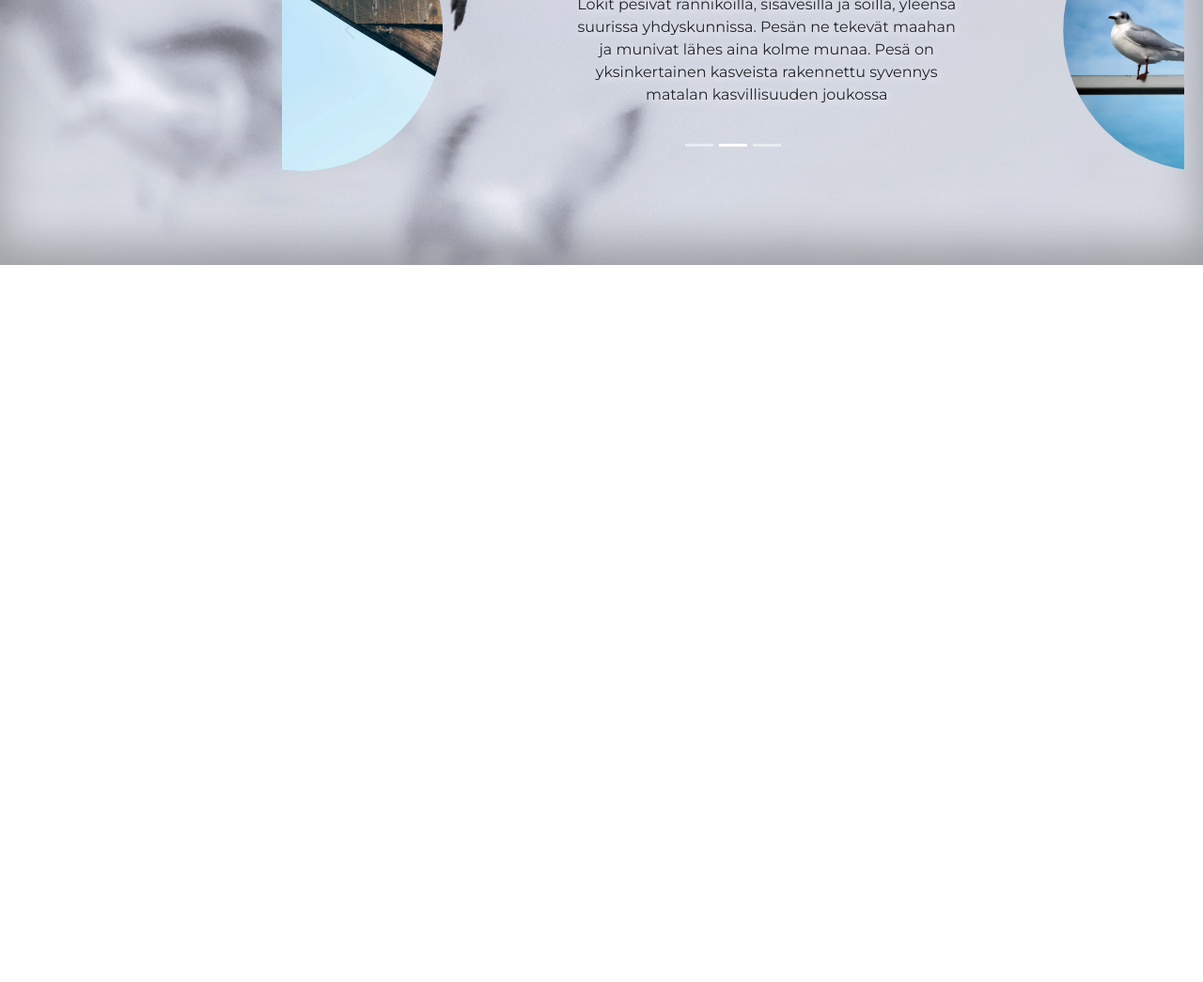
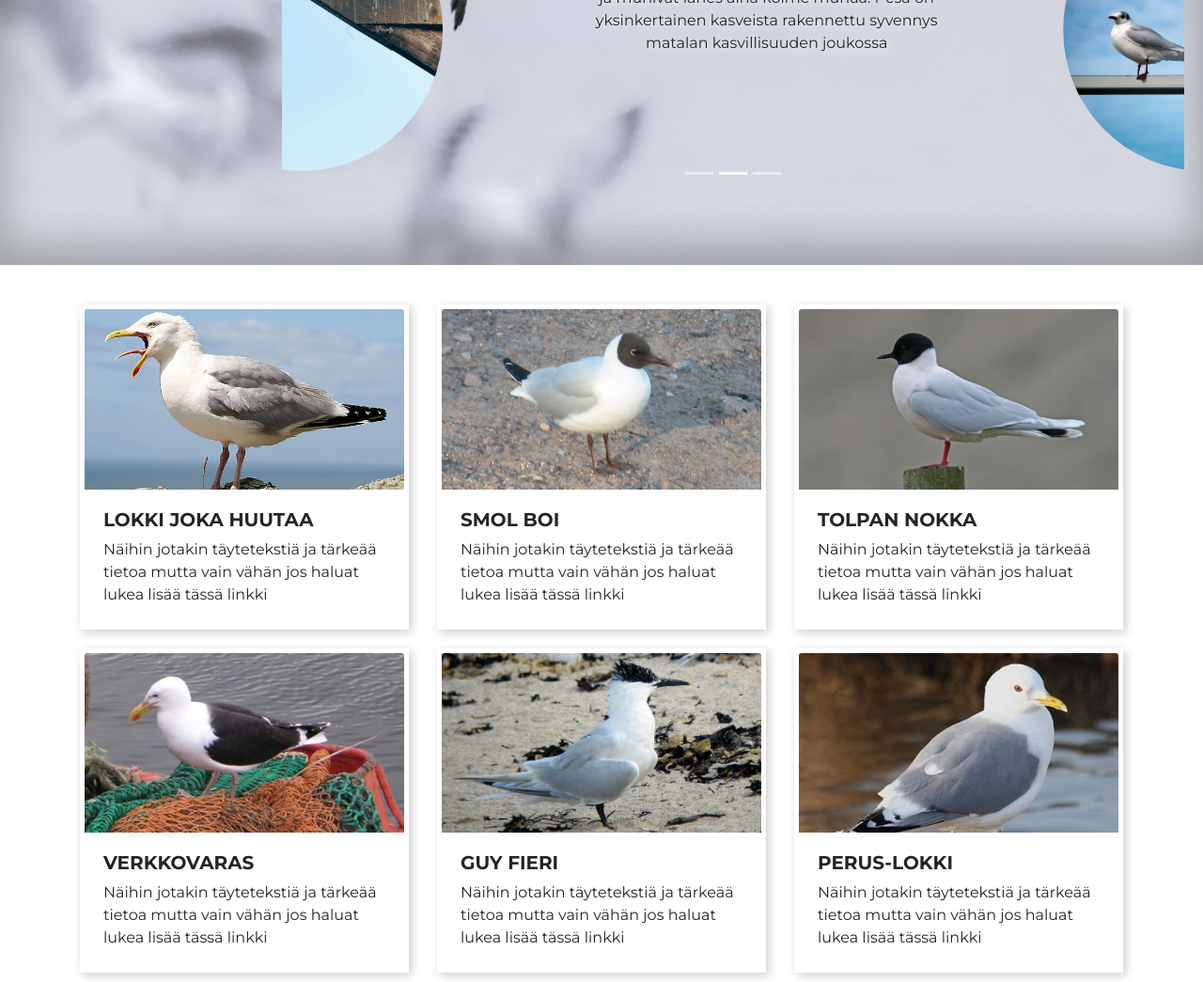
Before and after one commit to Kastlej/Lokkilehti, a plain HTML site: page index.html in a window 1280 px wide. Shown: the part 518-1563 px from the top of the page at 94% size. Before the commit the page ends 800 px from the top, so only its background shows below. Drawn offline with Linux system fonts and the light colour scheme.

Commit message:
lisää paskaa

```diff
--- a/assets/css/style.css
+++ b/assets/css/style.css
@@ -29,9 +29,10 @@ h5	{
 
 .karuselli-teksti p	{
 	margin: 0 30px;
+	height: 230px;
 }
 
-div #navbar-landing	{
+div #navbar-home	{
 	background-color: #fff;
 }
 
@@ -96,7 +97,7 @@ div #navbar-landing	{
 	opacity: 0.1;
 }
 
-#omacss #landing{
+#omacss #home{
 	height: 100%;
 }
 
@@ -104,3 +105,24 @@ div #navbar-landing	{
 #omacss .hoverArrow	{
 	opacity: 1;
 }
+
+#omacss .carousel-indicators	{
+	bottom: -20px;
+}
+
+.flex {
+  display: flex;
+  flex-wrap: wrap;
+}
+
+#omacss	.card	{
+	border-radius: 0%;
+	border: none;
+	padding: 5px 5px;
+	box-shadow: 3px 3px 10px rgba(0,0,0,0.2);
+	margin: 10px 0;
+}
+
+.card h5	{
+	text-transform: uppercase;
+}
--- a/index.html
+++ b/index.html
@@ -10,9 +10,9 @@
 </head>
 <body  id="omacss">
 
-<div id="landing">
+<div id="home">
 
-	<nav class="navbar fixed-top navbar-expand-lg navbar-light" id="navbar-landing">
+	<nav class="navbar fixed-top navbar-expand-lg navbar-light" id="navbar-home">
 	  <a class="navbar-brand" href="#">
 	    <img src="assets/css/img/logo.png" width="40" height="40" alt="">
 	  </a>
@@ -122,6 +122,65 @@
 	</div>
 </div>
 
+<div class="container">
+<div class="row flex">
+		<div class="col-lg-4 col-sm-6">
+			<div class="card">
+  				<img class="card-img-top" src="assets/css/img/artikkelikuvat/artikkelikuva1.jpg" alt="Card image cap">
+  				<div class="card-body">
+  					<h5>lokki joka huutaa</h5>
+    				<p class="card-text">Näihin jotakin täytetekstiä ja tärkeää tietoa mutta vain vähän jos haluat lukea lisää tässä <span>linkki</span></p>
+  				</div>
+			</div>
+		</div>
+		<div class="col-lg-4 col-sm-6">
+			<div class="card">
+  				<img class="card-img-top" src="assets/css/img/artikkelikuvat/artikkelikuva2.jpg" alt="Card image cap">
+  				<div class="card-body">
+  					<h5>smol boi</h5>
+    				<p class="card-text">Näihin jotakin täytetekstiä ja tärkeää tietoa mutta vain vähän jos haluat lukea lisää tässä <span>linkki</span></p>
+  				</div>
+			</div>
+		</div>
+		<div class="col-lg-4 col-sm-6">
+			<div class="card">
+  				<img class="card-img-top" src="assets/css/img/artikkelikuvat/artikkelikuva3.jpg" alt="Card image cap">
+  				<div class="card-body">
+  					<h5>tolpan nokka</h5>
+    				<p class="card-text">Näihin jotakin täytetekstiä ja tärkeää tietoa mutta vain vähän jos haluat lukea lisää tässä <span>linkki</span></p>
+  				</div>
+			</div>
+		</div>
+		<div class="col-lg-4 col-sm-6">
+			<div class="card">
+  				<img class="card-img-top" src="assets/css/img/artikkelikuvat/artikkelikuva4.jpg" alt="Card image cap">
+  				<div class="card-body">
+  					<h5>verkkovaras</h5>
+    				<p class="card-text">Näihin jotakin täytetekstiä ja tärkeää tietoa mutta vain vähän jos haluat lukea lisää tässä <span>linkki</span></p>
+  				</div>
+			</div>
+		</div>
+		<div class="col-lg-4 col-sm-6">
+			<div class="card">
+  				<img class="card-img-top" src="assets/css/img/artikkelikuvat/artikkelikuva5.jpg" alt="Card image cap">
+  				<div class="card-body">
+  					<h5>guy fieri</h5>
+    				<p class="card-text">Näihin jotakin täytetekstiä ja tärkeää tietoa mutta vain vähän jos haluat lukea lisää tässä <span>linkki</span></p>
+  				</div>
+			</div>
+		</div>
+		<div class="col-lg-4 col-sm-6">
+			<div class="card">
+  				<img class="card-img-top" src="assets/css/img/artikkelikuvat/artikkelikuva6.jpg" alt="Card image cap">
+  				<div class="card-body">
+  					<h5>perus-lokki</h5>
+    				<p class="card-text">Näihin jotakin täytetekstiä ja tärkeää tietoa mutta vain vähän jos haluat lukea lisää tässä <span>linkki</span></p>
+  				</div>
+			</div>
+		</div>
+	</div>
+</div>
+
 
 	<script type="text/javascript" src="assets/js/lib/jquery-3.3.1.min.js"></script>
 	<script type="text/javascript" src="assets/js/lib/bootstrap.bundle.min.js"></script>
```
Also changed, not shown: assets/css/img/artikkelikuvat/artikkelikuva1.jpg (added), assets/css/img/artikkelikuvat/artikkelikuva2.jpg (added), assets/css/img/artikkelikuvat/artikkelikuva3.jpg (added), assets/css/img/artikkelikuvat/artikkelikuva4.jpg (added), assets/css/img/artikkelikuvat/artikkelikuva5.jpg (added), assets/css/img/artikkelikuvat/artikkelikuva6.jpg (added).
